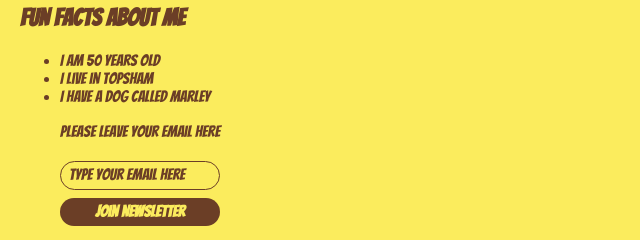
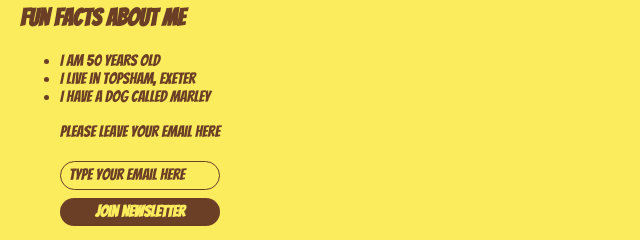
Before and after one commit to jamesdebass/personal-site, a plain HTML site: page index.html in a window 1280 px wide. Shown: the part 480-720 px from the top of the page, 0-640 px from the left. Drawn offline with nearby package versions, Linux system fonts and the light colour scheme; a web font is replaced by a local one.

Commit message:
Update index.html
I changed the location

```diff
--- a/index.html
+++ b/index.html
@@ -17,7 +17,7 @@
        <ul>
 
            <li>I am 50 Years Old</li>
-           <li> I live in Topsham </li>
+           <li> I live in Topsham, Exeter</li>
            <li>I have a dog called Marley</li>
            <p> Please leave your email here</p>
 
```
